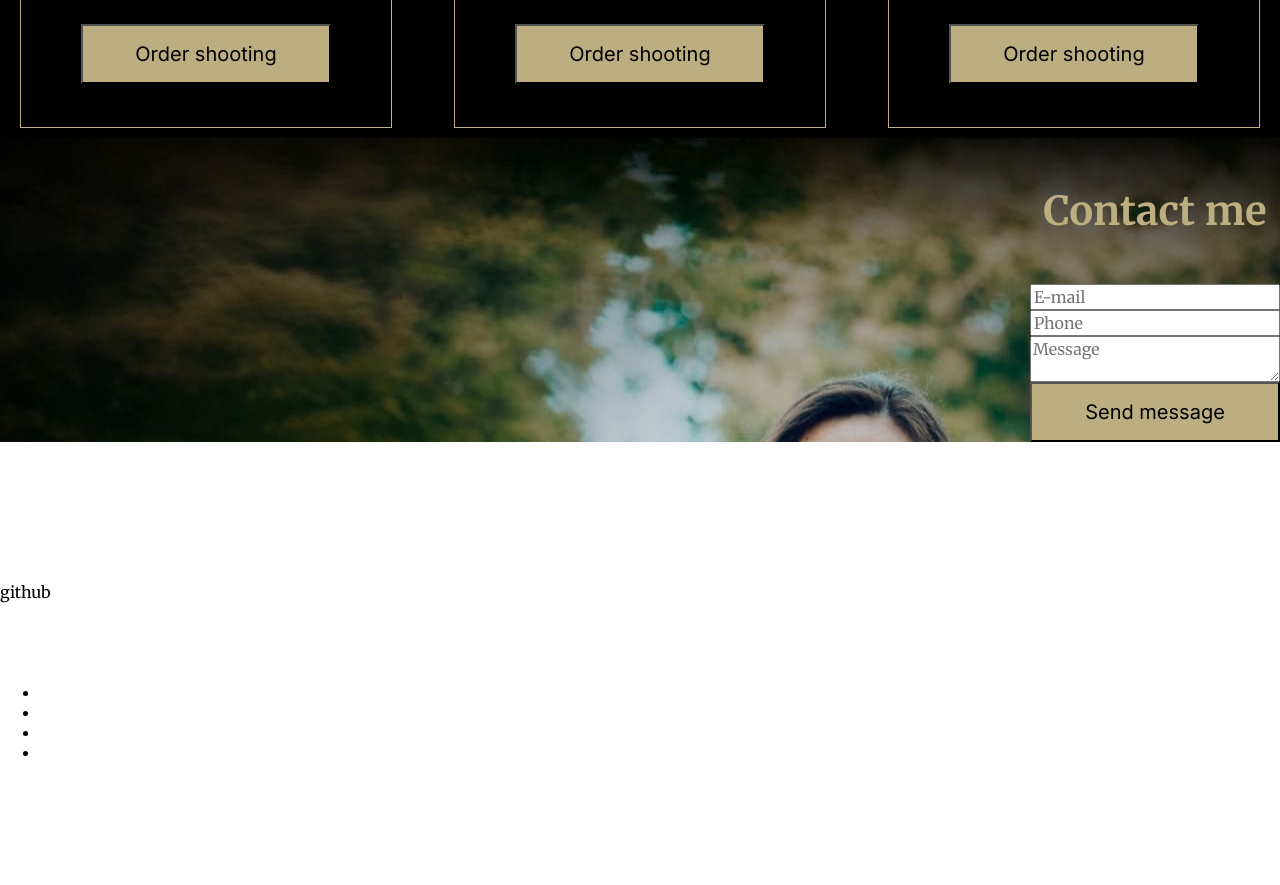
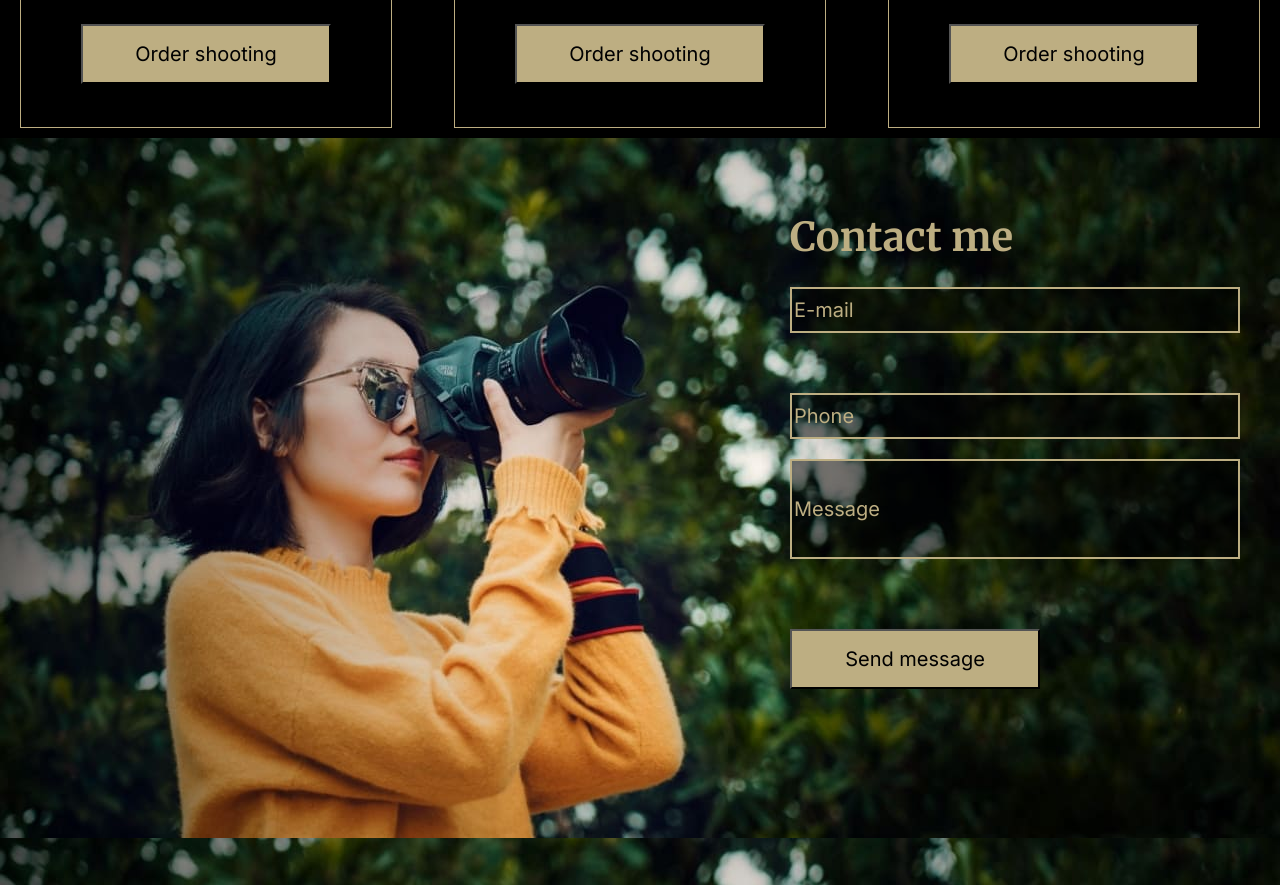
Before and after one commit to Denhope/web-site-portfolio, a website built with webpack: page portfolio/index.html in a window 1280 px wide. Shown: the part 4740-5625 px from the top of the page. Before the commit the page ends 5502 px from the top, so only its background shows below. Built offline with nearby package versions, Linux system fonts and the light colour scheme.

Commit message:
feat: style contacts section

```diff
--- a/portfolio/index.html
+++ b/portfolio/index.html
@@ -222,11 +222,21 @@
       <div class="wrapper contacts__wrapper">
         <!-- <div class="layout-2-column"> -->
 
-          <div class="contacts__form">
-            <h2 class="contacts-title">Contact me</h2>
-            <input type="email" name="email" placeholder="E-mail">
+          <div class="contacts__container">
+            <h2 class="contacts__title">Contact me</h2>
+            <!-- <input type="email" name="email" placeholder="E-mail">
             <input type="email" name="email" placeholder="Phone">
-            <textarea name="message" placeholder="Message" class="contacts__form"></textarea>
+            <textarea name="message" placeholder="Message" class="contacts__message"></textarea> -->
+
+
+
+            <input class="contacts__email" id="contacts-email" name="email" placeholder="E-mail"
+                       required type="email"><p id="error-message-email"></p>
+            <input class="contacts__phone" id="contacts-phone" name="phone" placeholder="Phone"
+                       required type="tel">
+            <input class="contacts__message" id="contacts-message" maxlength="1500" minlength="5"
+                       name="massage" pattern="[A-Za-zА-Яа-я ]{5,1500}" placeholder="Message" required type="text">
+                       <p id="error-message-name"></p>
             <button class="button button_colored">Send message</button>
           </div>
 
--- a/portfolio/src/sass/abstract/_constants.scss
+++ b/portfolio/src/sass/abstract/_constants.scss
@@ -1,5 +1,6 @@
 $color-primery: #bdae82;
 $color-background: #000000;
+$color-black:#000000;
 $color-text: #ffffff;
 $color-hamburger: #ffffff;
 $color-portfolio-btn:#bdae82;
--- a/portfolio/src/sass/layouts/_contacts.scss
+++ b/portfolio/src/sass/layouts/_contacts.scss
@@ -1,11 +1,48 @@
 .contacts__wrapper {
   display: flex;
   flex-direction:row-reverse;
-  background-image: url("../assets/hero/bg.png");
+  background-image: url("../assets/contacts/contacts.png");
   height: auto;
 }
 
-.contacts__form {
+.contacts__container {
   display: flex;
   flex-direction: column;
+  max-width: 450px;
+  margin: 59px 40px 196px 950px;
+  padding: 0;
 }
+
+.contacts__title {
+  margin: 0;
+  text-align: left;
+}
+
+.contacts__email,
+.contacts__phone {
+  margin: 10px 0;
+  border: 2px solid $color-primery;
+  letter-spacing: 0em;
+  text-align: left;
+  border-radius: 0px;
+  background: rgba(0, 0, 0, 0.5);
+  @include font (2rem, 4rem, $color: $color-white, $wight: normal);
+  @extend %font-add;
+}
+
+.contacts__message {
+  margin: 10px 0 30px;
+  height: 100px;
+  width: 450px;
+  border-radius: 0px;
+  border: 2px solid $color-primery;
+  letter-spacing: 0em;
+  text-align: left;
+  background: rgba(0, 0, 0, 0.5);
+  @include font (2rem, 4rem, $color: $color-white, $wight: normal);
+  @extend %font-add;
+}
+
+ ::placeholder {
+  color: $color-primery;
+}
```
